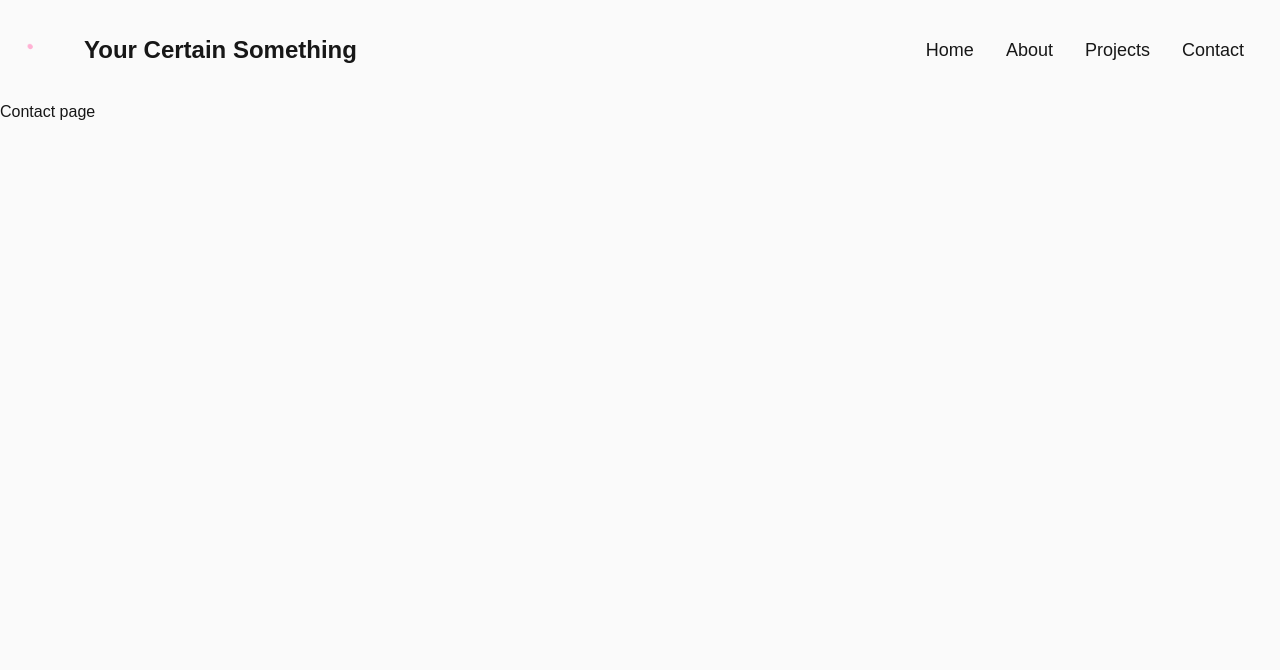
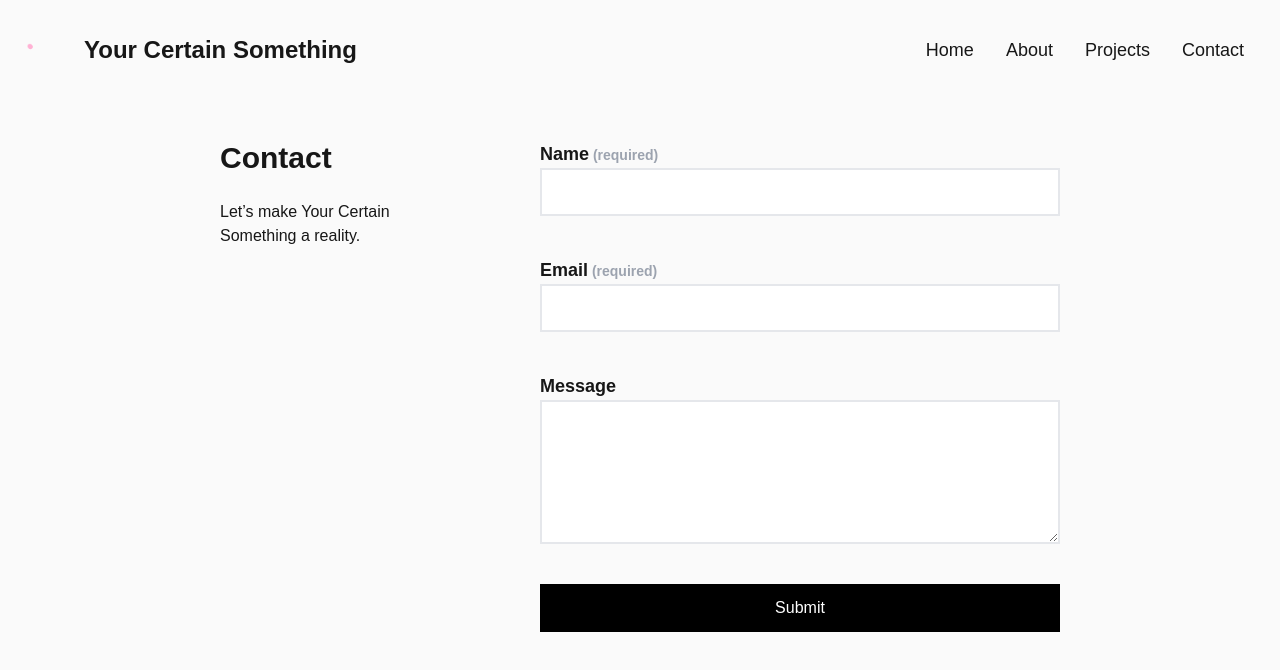
Before and after one commit to SyntaxxSensei/yourcertainsomething, a Next.js app: page /contact in a window 1280 px wide. Shown: the top 670 px of the page. Built offline with nearby package versions, Linux system fonts and the light colour scheme.

Commit message:
Added contact page

```diff
--- a/src/app/contact/page.tsx
+++ b/src/app/contact/page.tsx
@@ -1,5 +1,43 @@
+"use client"
+
+import { FormEvent } from "react";
+import { PostData } from "@/library/ContactFunctions";
+
 export default function Contact() {
+    async function submitForm(event: FormEvent<HTMLFormElement>) {
+        event.preventDefault();
+        const formData = new FormData(event.currentTarget);
+        var response = PostData({data: formData});
+
+        console.log(response);
+    }
+
     return (
-        <div>Contact page</div>
+        <div className="flex flex-col md:flex-row justify-center">
+            <div className="p-10 md:w-1/4">
+                <h1 className="text-lg md:text-3xl font-bold pb-6">Contact</h1>
+                <p className="">Let’s make Your Certain Something a reality.</p>
+            </div>
+            <form className="p-10 md:w-2/4 md:max-w-[600px]" onSubmit={submitForm}>
+                <div className="">
+                    <div className="flex flex-col pb-10">
+                        <label className="text-lg font-bold" htmlFor="name">Name<span className="text-sm text-gray-400"> (required)</span></label>
+                        <input className="border-2 border-gray-200 h-12 p-2" id="name" type="text" name="name" placeholder="" />
+                    </div>
+
+                    <div className="flex flex-col pb-10">
+                        <label className="text-lg font-bold" htmlFor="email">Email<span className="text-sm text-gray-400"> (required)</span></label>
+                        <input className="border-2 border-gray-200 h-12 p-2" id="email" type="email" name="email" placeholder="" />
+                    </div>
+
+                    <div className="flex flex-col pb-10">
+                        <label className="text-lg font-bold" htmlFor="message">Message</label>
+                        <textarea className="border-2 border-gray-200 h-36 p-2" id="messages" name="message" placeholder="" />
+                    </div>
+
+                    <button className="bg-black text-white w-full h-12" type="submit">Submit</button>
+                </div>
+            </form>
+        </div>
     );
 }
--- a/src/components/Carousel.tsx
+++ b/src/components/Carousel.tsx
@@ -3,7 +3,7 @@ import Image from 'next/image';
 export default function Carousel() {
     return (
     <div className="flex flex-col m-10 items-center">
-        <div className="flex sm:flex-row flex-col justify-center mt-5 p-4">
+        <div className="flex md:flex-row flex-col justify-center mt-5 p-4">
             <div className="flex justify-center items-center">
                 <Image className="w-14 h-14 mr-2" src={'/images/carousel/cranfield.png'} alt='logo' width="100" height="80" />
                 <Image className="w-auto h-8 mr-2" src={'/images/carousel/alludio.webp'} alt='logo' width="100" height="80" />
--- a/src/components/ImageSection.tsx
+++ b/src/components/ImageSection.tsx
@@ -10,7 +10,6 @@ export default function ImageSection() {
                 <div className="flex justify-center">
                     <Image className="w-auto" src={'/images/more-engaging.png'} alt='logo' width="100" height="100" />
                     <Image className="w-auto" src={'/images/more-useable.png'} alt='logo' width="100" height="100" />
-                    <Image className="w-auto" src={'/images/healthy-competition.png'} alt='logo' width="100" height="100" />
                 </div>
                 <div className="flex justify-center">
                     <Image className="w-auto" src={'/images/realtime-feedback.png'} alt='logo' width="100" height="100" />
--- a/src/components/SectionWithImageAndCTA.tsx
+++ b/src/components/SectionWithImageAndCTA.tsx
@@ -1,3 +1,5 @@
+import CtaButton from "@/elements/CtaButton"
+
 export default function SectionWithImageAndCTA() {
     return (
         <div className="flex flex-col md:flex-row justify-center pb-10">
@@ -18,9 +20,7 @@ export default function SectionWithImageAndCTA() {
 
                 <p className="text-lg pb-5">I love working with my clients to help them see their ideas come to life.</p>
 
-                <div className="flex w-[150px] h-[70px]">
-                    <a className="bg-black text-white w-full h-full flex justify-center items-center rounded-md text-lg" href="/contact">Get Started</a>
-                </div>
+                <CtaButton title="Get Started" url="/contact" />
             </div>
         </div>
     );
--- /dev/null
+++ b/src/elements/CtaButton.tsx
@@ -0,0 +1,7 @@
+export default function CtaButton({title, url}: {title: string, url: string}) {
+    return (
+        <div className="flex w-[150px] h-[70px]">
+            <a className="bg-black text-white w-full h-full flex justify-center items-center rounded-md text-lg" href={url}>{title}</a>
+        </div>
+    );
+}
--- /dev/null
+++ b/src/library/ContactFunctions.tsx
@@ -0,0 +1,3 @@
+export function PostData({data}: {data: FormData}): string {
+    return `${data.get("name")}, ${data.get("email")}, ${data.get("message")}`;
+}
```
